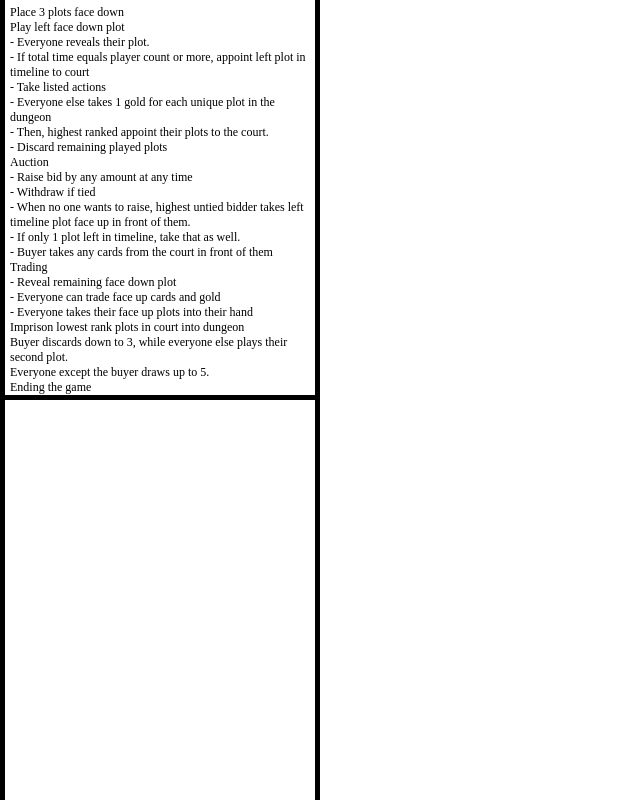
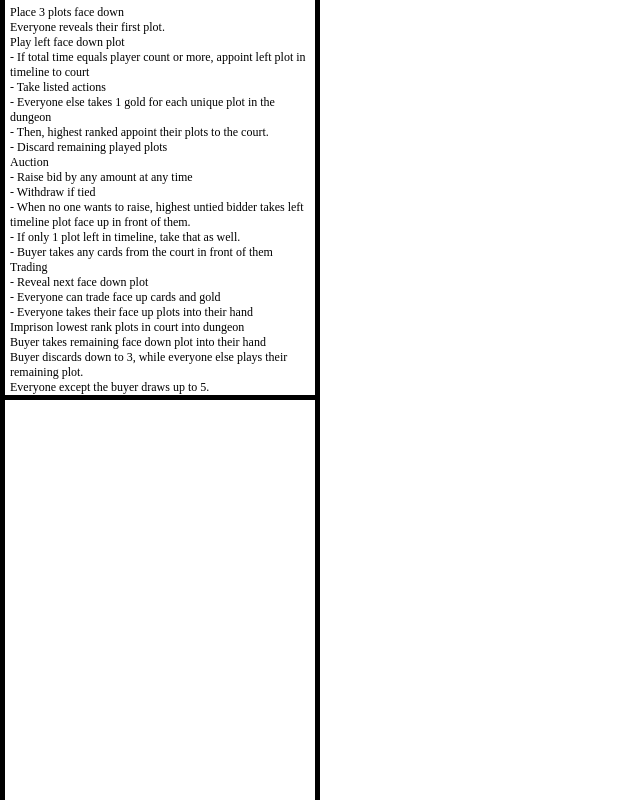
Before and after one commit to davidystephenson/empress, a website: page public/client.html in a window 1280 px wide. Shown: the whole page, without its empty margins (0-640 px from the left). Drawn offline with nearby package versions, Linux system fonts and the light colour scheme.

Commit message:
update player aid

```diff
--- a/public/client.html
+++ b/public/client.html
@@ -11,8 +11,8 @@
     <div style="width: 25%; height: 100vh; float: left;">
       <div style="font-size: 1.5vh; text-align: left; height: 50vh; border: 5px solid black; border-top: 0px; padding: 5px; user-select: none; overflow: auto;">
         Place 3 plots face down<br>
+        Everyone reveals their first plot.<br>
         Play left face down plot<br>
-          - Everyone reveals their plot.<br>
           - If total time equals player count or more, appoint left plot in timeline to court<br>
           - Take listed actions<br>
           - Everyone else takes 1 gold for each unique plot in the dungeon<br>
@@ -25,11 +25,12 @@
           - If only 1 plot left in timeline, take that as well.<br>
           - Buyer takes any cards from the court in front of them<br>
         Trading<br>
-          - Reveal remaining face down plot<br>
+          - Reveal next face down plot<br>
           - Everyone can trade face up cards and gold<br>
           - Everyone takes their face up plots into their hand<br>
         Imprison lowest rank plots in court into dungeon<br>
-        Buyer discards down to 3, while everyone else plays their second plot.<br>
+        Buyer takes remaining face down plot into their hand<br>
+        Buyer discards down to 3, while everyone else plays their remaining plot.<br>
         Everyone except the buyer draws up to 5.<br>
         Ending the game<br>
           - If timeline is empty at round end, play 1 plot face down with no auction<br>
```
